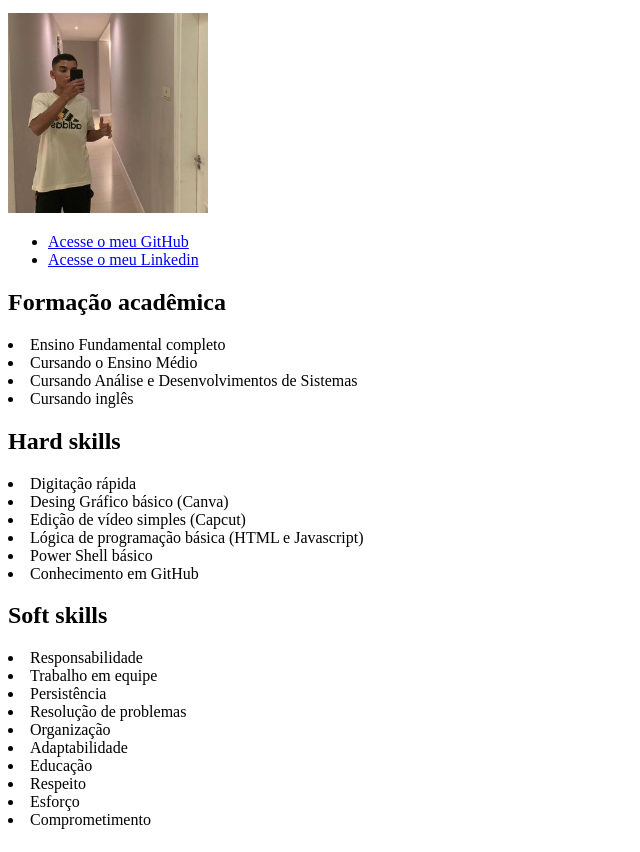
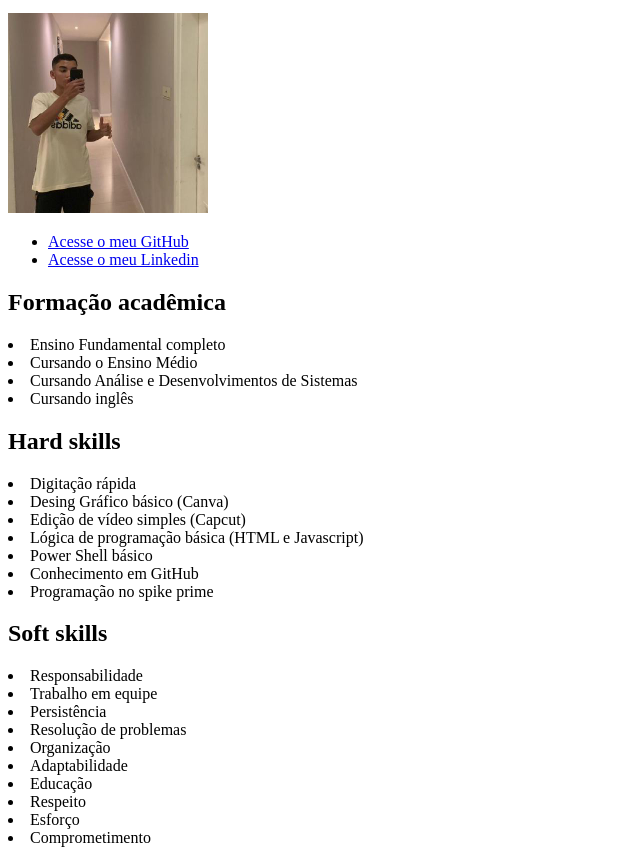
Before and after one commit to RafaelOrtegaa/sobre-mim, a plain HTML site: page index.html in a window 1280 px wide. Shown: the part 243-1095 px from the top of the page, without its empty margins (0-640 px from the left). Drawn offline with Linux system fonts and the light colour scheme.

Commit message:
Desenvolvimento do portifólio

```diff
--- a/index.html
+++ b/index.html
@@ -58,6 +58,7 @@
         <li>Lógica de programação básica (HTML e Javascript)</li>
         <li>Power Shell básico</li>
         <li>Conhecimento em GitHub</li>
+        <li>Programação no spike prime</li>
     </section>
 
     <section>
```
